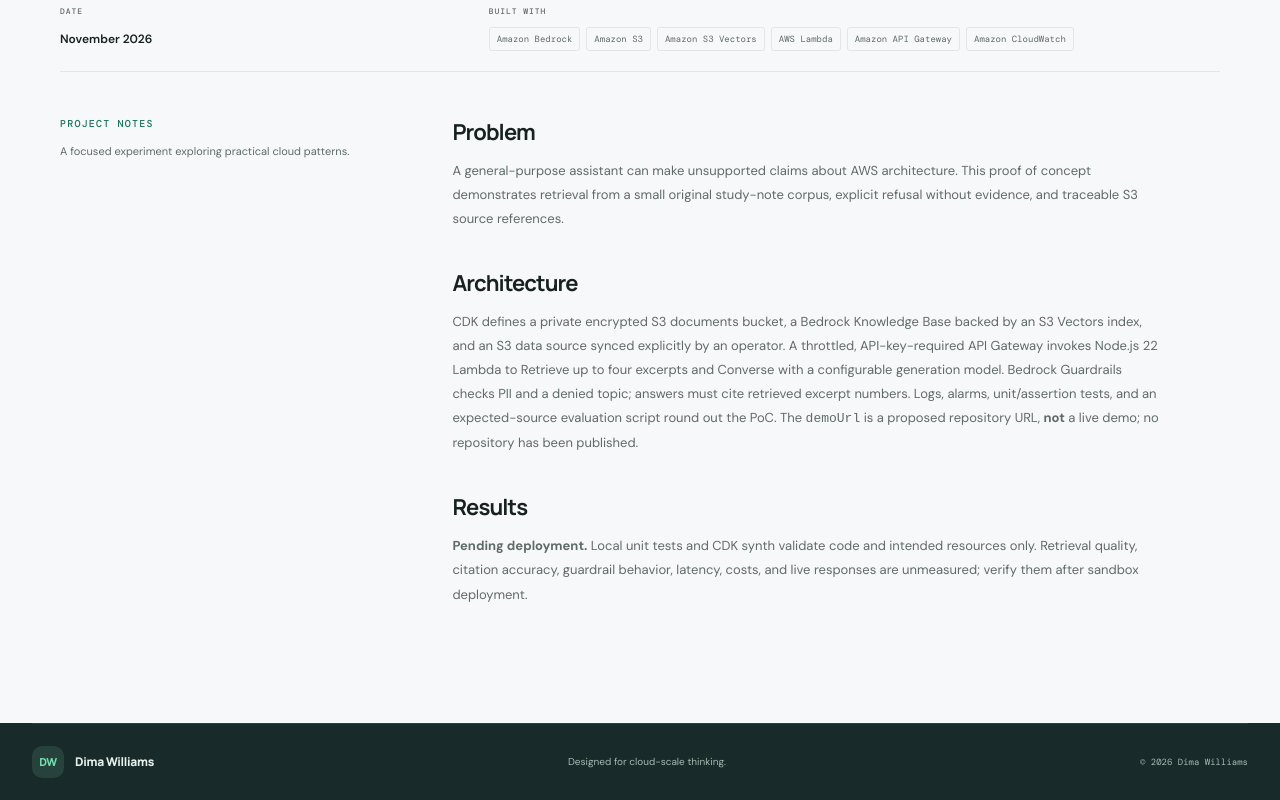
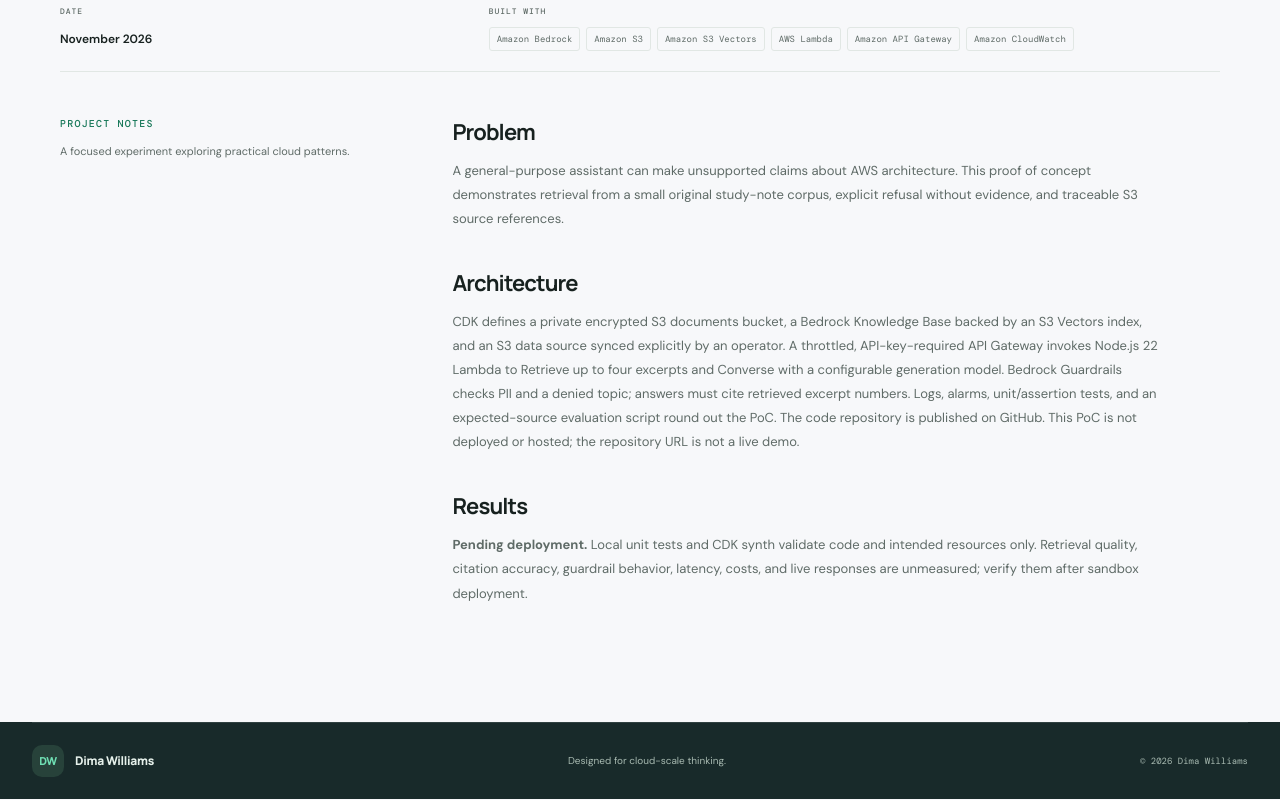
Before and after one commit to dimawill/portfolio, an Astro site: page /portfolio/pocs/bedrock-rag-assistant in a window 1280 px wide. Shown: the part 570-1370 px from the top of the page. Built offline with nearby package versions, Linux system fonts and the light colour scheme; Astro itself is replaced by a stand-in of ours.

Commit message:
Clarify published PoC code and pending deployment

```diff
--- a/src/content/pocs/bedrock-rag-assistant.md
+++ b/src/content/pocs/bedrock-rag-assistant.md
@@ -21,7 +21,7 @@ A general-purpose assistant can make unsupported claims about AWS architecture.
 
 ## Architecture
 
-CDK defines a private encrypted S3 documents bucket, a Bedrock Knowledge Base backed by an S3 Vectors index, and an S3 data source synced explicitly by an operator. A throttled, API-key-required API Gateway invokes Node.js 22 Lambda to Retrieve up to four excerpts and Converse with a configurable generation model. Bedrock Guardrails checks PII and a denied topic; answers must cite retrieved excerpt numbers. Logs, alarms, unit/assertion tests, and an expected-source evaluation script round out the PoC. The `demoUrl` is a proposed repository URL, **not** a live demo; no repository has been published.
+CDK defines a private encrypted S3 documents bucket, a Bedrock Knowledge Base backed by an S3 Vectors index, and an S3 data source synced explicitly by an operator. A throttled, API-key-required API Gateway invokes Node.js 22 Lambda to Retrieve up to four excerpts and Converse with a configurable generation model. Bedrock Guardrails checks PII and a denied topic; answers must cite retrieved excerpt numbers. Logs, alarms, unit/assertion tests, and an expected-source evaluation script round out the PoC. The code repository is published on GitHub. This PoC is not deployed or hosted; the repository URL is not a live demo.
 
 ## Results
 
--- a/src/content/pocs/data-lake-quality-pipeline.md
+++ b/src/content/pocs/data-lake-quality-pipeline.md
@@ -21,7 +21,7 @@ Demonstrate a practical, repeatable batch lake pattern that separates clean and
 
 ## Architecture
 
-CDK provisions four encrypted, private S3 zones (raw, curated, rejected, Athena results), explicit Glue catalog tables, a Glue 4.0 Spark ETL job with schema/null/range/deduplication checks, partitioned Parquet, JSON audit summaries, and an Athena workgroup with a per-query scan cap. An optional disabled EventBridge Scheduler trigger and a CloudWatch job-failure alarm are included. A bounded Chicago public taxi sample ingestion script, SQL examples, tests and manual OIDC deployment workflow live in the repository. The image field names the portfolio asset; the `demoUrl` is a proposed repository URL, not a hosted demo.
+CDK provisions four encrypted, private S3 zones (raw, curated, rejected, Athena results), explicit Glue catalog tables, a Glue 4.0 Spark ETL job with schema/null/range/deduplication checks, partitioned Parquet, JSON audit summaries, and an Athena workgroup with a per-query scan cap. An optional disabled EventBridge Scheduler trigger and a CloudWatch job-failure alarm are included. A bounded Chicago public taxi sample ingestion script, SQL examples, tests and manual OIDC deployment workflow live in the repository. The code repository is published on GitHub. This PoC is not deployed or hosted; there is no live demo.
 
 ## Results
 
--- a/src/content/pocs/sagemaker-mlops-pipeline.md
+++ b/src/content/pocs/sagemaker-mlops-pipeline.md
@@ -21,7 +21,7 @@ Show how a repeatable training workflow can reject weak forecasts before publica
 
 ## Architecture
 
-CDK provisions encrypted private input/artifact S3 buckets, a Step Functions state machine, SageMaker XGBoost training and batch evaluation, a Lambda held-out RMSE gate, SageMaker Model Registry, and failure/timeout alarms. An execution can request a second batch transform; a separate CDK flag enables real-time endpoint creation and data capture, default OFF. The Python preparation/metric scripts, tests, architecture diagram and manual OIDC workflow are in the repository. The image is a portfolio asset; `repoUrl`/`demoUrl` are proposed repository URLs, not a hosted demo or proof that the repository has been published.
+CDK provisions encrypted private input/artifact S3 buckets, a Step Functions state machine, SageMaker XGBoost training and batch evaluation, a Lambda held-out RMSE gate, SageMaker Model Registry, and failure/timeout alarms. An execution can request a second batch transform; a separate CDK flag enables real-time endpoint creation and data capture, default OFF. The Python preparation/metric scripts, tests, architecture diagram and manual OIDC workflow are in the repository. The code repository is published on GitHub. This PoC is not deployed or hosted; there is no live demo.
 
 ## Results
 
--- a/src/content/pocs/secure-serverless-api.md
+++ b/src/content/pocs/secure-serverless-api.md
@@ -25,4 +25,4 @@ AWS CDK provisions a Cognito user pool and public CLI app client, a Cognito-auth
 
 ## Results
 
-**Pending deployment.** Unit tests and CDK assertion tests are provided; no live traffic, measured latency, cost, restore result or deployment result is claimed. After deployment, run the smoke test and add observed findings here. The `demoUrl` points to the proposed repository, not a hosted service.
+**Pending deployment.** Unit tests and CDK assertion tests are provided; no live traffic, measured latency, cost, restore result or deployment result is claimed. After deployment, run the smoke test and add observed findings here. The code repository is published on GitHub. This PoC is not deployed or hosted; the repository URL is not a live demo.
```
